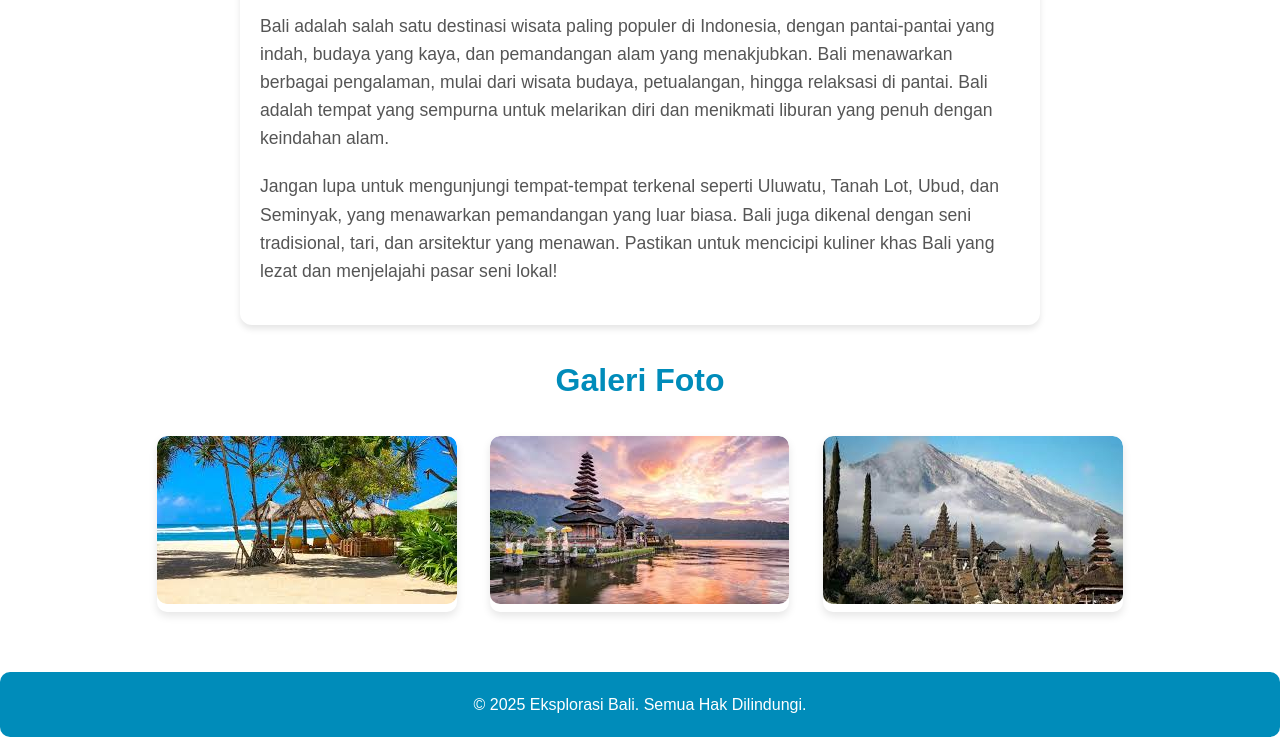
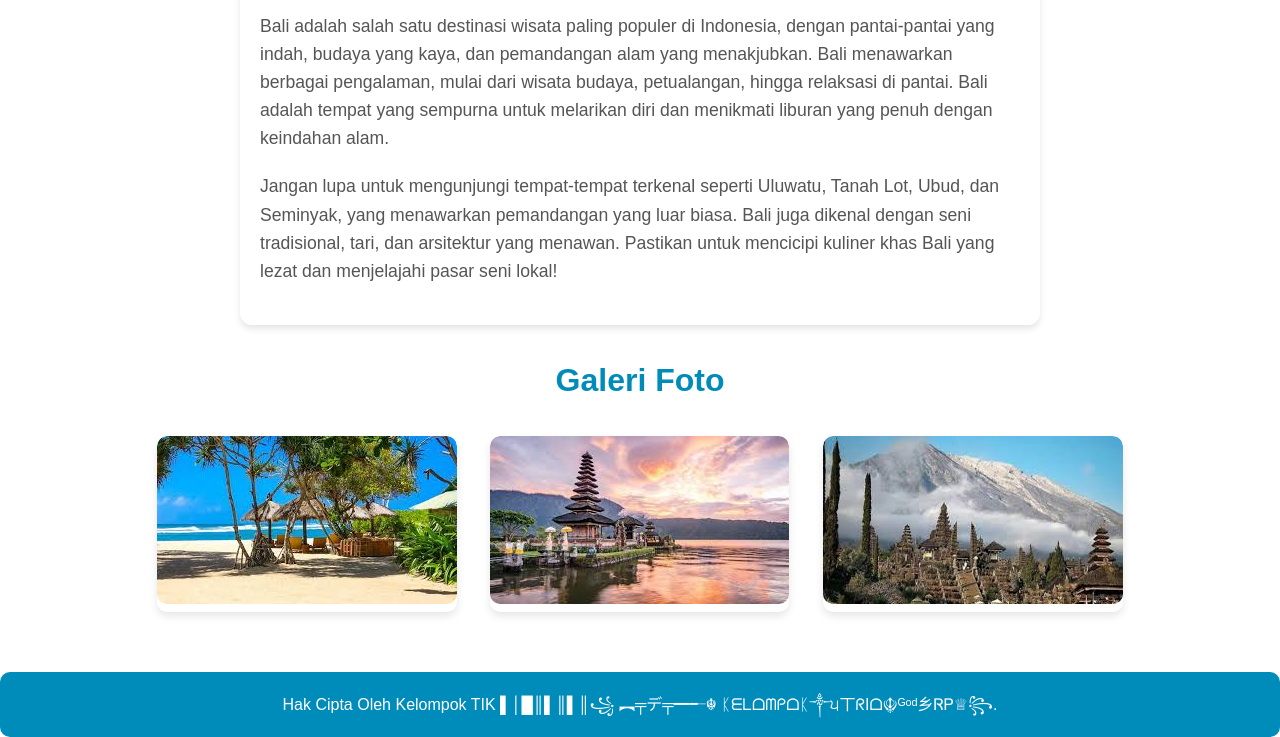
Before and after one commit to LieKiatLijadi/tugaskelompok, a plain HTML site: page index.html in a window 1280 px wide. Shown: the part 362-1099 px from the top of the page. Drawn offline with Linux system fonts and the light colour scheme.

Commit message:
Update index.html

```diff
--- a/index.html
+++ b/index.html
@@ -36,7 +36,7 @@
     </div>
 
     <footer class="footer">
-        <p>&copy; 2025 Eksplorasi Bali. Semua Hak Dilindungi.</p>
+        <p>Hak Cipta Oleh Kelompok TIK ▌│█║▌║▌║꧁ ︻╤デ╤━╾☬ ᛕᗴᒪᗝᗰᑭᗝᛕ༒੫丅ᖇIᗝ☬ᴳᵒᵈ乡ᏒᏢ♕꧂.</p>
     </footer>
 </body>
 </html>
```
